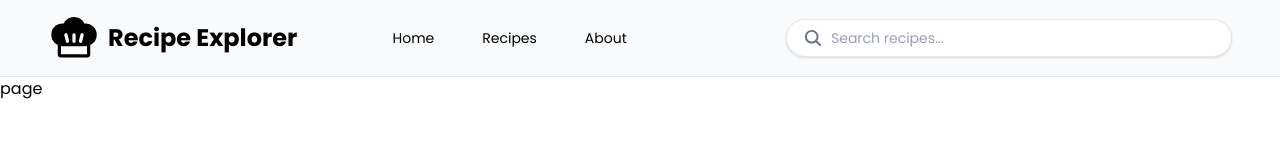
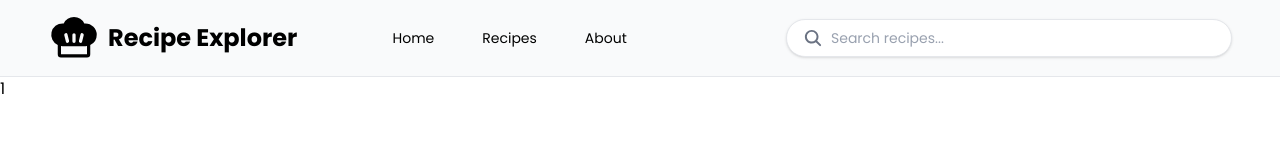
Before and after one commit to mrm-jamali/Recipe-explorer, a Next.js app: page /Recipe/1 in a window 1280 px wide. Shown: the top 167 px of the page. Built offline with nearby package versions, Linux system fonts and the light colour scheme.

Commit message:
feat: add dynamic recipe details route

```diff
--- a/Features/Recipes/Components/RecipeCard.tsx
+++ b/Features/Recipes/Components/RecipeCard.tsx
@@ -1,5 +1,6 @@
 
 import type { Recipe } from "@/type/type";
+import { promises } from "dns";
 import { Heart, Clock, BarChart3, Star } from "lucide-react";
 import Link from "next/link";
 type RecipeCardProps = {
@@ -7,9 +8,11 @@ type RecipeCardProps = {
 };
 
 function RecipeCard({ recipe }: RecipeCardProps) {
+
+
   return (
     <div className="w-full max-w-[354px] overflow-hidden rounded-2xl bg-white shadow-md transition-all duration-300 hover:-translate-y-1 hover:shadow-xl">
-<Link href={`/recipe/${recipe.idMeal}`}>
+<Link href={`/Recipe/${recipe.idMeal}`}>
   <div className="relative h-52 w-full">
         <img
           src={recipe.strMealThumb}
--- a/app/Recipe/[id]/page.tsx
+++ b/app/Recipe/[id]/page.tsx
@@ -1,9 +1,17 @@
 
 
-function page() {
+interface PropsParams {
+  params:Promise<{id:string}>
+}
+
+
+ async function Page({params}:PropsParams) {
+
+    const {id}=await params;
+  // const { id } = await params;
   return (
-    <div>page</div>
+    <div>{id}</div>
   )
 }
 
-export default page
+export default Page
```
